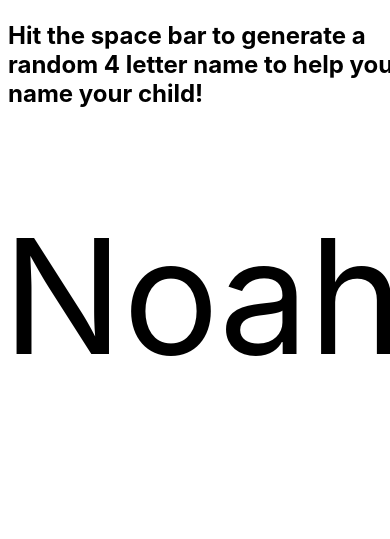
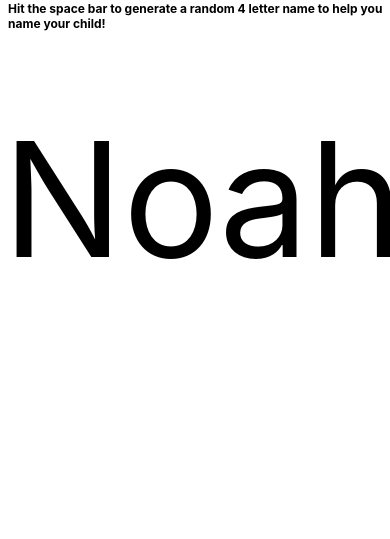
Before and after one commit to alistairjoelquinn/hipster_baby_name_generator, a plain HTML site: page index.html in a window 390 px wide. Shown: the part 321-860 px from the top of the page. Drawn offline with Linux system fonts and the light colour scheme.

Commit message:
works on mobile

```diff
--- a/index.html
+++ b/index.html
@@ -9,8 +9,8 @@
 </head>
 <body>
     <h1>Hipster Baby Name Generator</h1>
-    <h2>If your baby doesn't have a unique 4 letter name that is seriously uncool</h2>
-    <h2>Hit the space bar to generate a random 4 letter name to help you name your child!</h2>
+    <h3>If your baby doesn't have a unique 4 letter name you might as well leave town.</h3>
+    <h3>Hit the space bar to generate a random 4 letter name to help you name your child!</h3>
     <section>
         <div>n</div>
         <div>o</div>
--- a/script.js
+++ b/script.js
@@ -6,11 +6,10 @@ var tracker = [];
 var letters = document.getElementsByTagName('DIV');
 
 function letterGet(e) {
-    if (e.key === ' ') {
+    if (e.key === ' ' || e.type === 'touchstart') {
         for (let i = 0; i < letters.length; i++) {
             var rando = Math.random();
             if (i === 1) {
-                console.log('1 - ', tracker);
                 if (tracker[0] === 'vowel') {
                     if (rando > 0.3) {
                         letters[i].innerText = consonantsOne[Math.floor(Math.random() * 14)];
@@ -22,7 +21,6 @@ function letterGet(e) {
                 }
 
             } else if (i === 3) {
-                console.log('3 - ', tracker);
                 if (tracker[1] === 'vowel') {
                     if (rando > 0.3) {
                         letters[i].innerText = consonantsOne[Math.floor(Math.random() * 14)];
--- a/styles.css
+++ b/styles.css
@@ -2,6 +2,7 @@ body {
     /* background-color: darkseagreen; */
     height: 100vh;
     width: 100vw;
+    overflow: hidden;
     display: flex;
     flex-direction: column;
     align-items: center;
@@ -28,3 +29,14 @@ div {
 div:nth-child(1) {
     text-transform: uppercase;
 }
+
+h3 {
+    margin: 10px;
+}
+
+@media screen and (max-width: 800px) {
+    h3 {
+        margin: 0;
+        font-size: 12px;
+    }
+}
```
